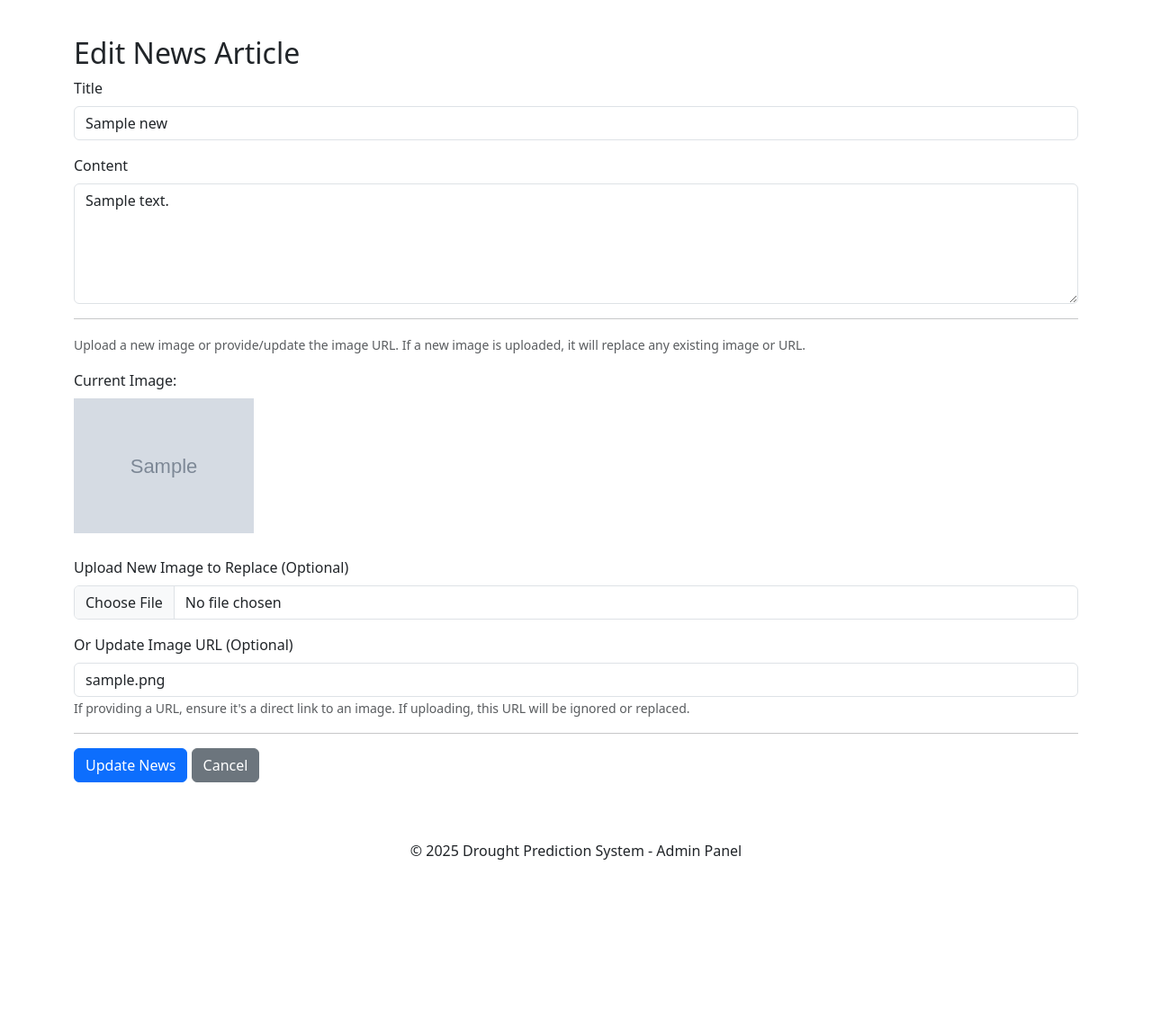
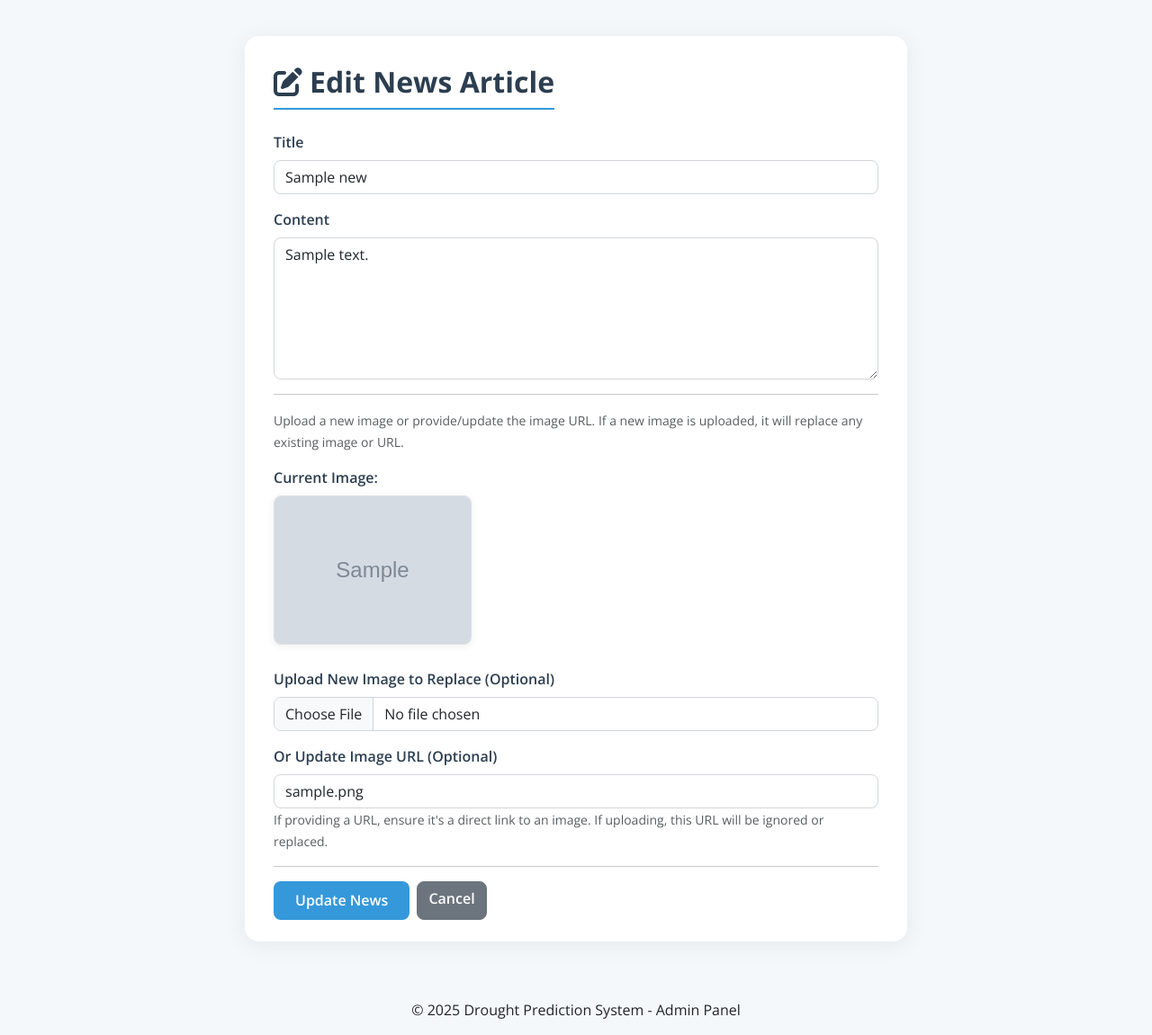
Before and after one commit to abeelgetahun/Drought-Prediction-, a PHP site: page /admin/edit_news.php?id=1 in a window 1280 px wide. Shown: the part 56-1207 px from the top of the page at 90% size. Before the commit the page ends 1012 px from the top, so only its background shows below. Run offline with PHP 8.4, Linux system fonts and the light colour scheme; the visitor is signed in with stand-in values (Sample User, id 1); tables that the repository leaves empty hold one stand-in row (values such as "Sample post"); grey boxes marked "Sample" are stand-in pictures; some libraries are stand-ins or nearby versions.

Commit message:
Enhance edit news page: improve styling, layout, and user experience with Bootstrap and custom CSS

```diff
--- a/admin/edit_news.php
+++ b/admin/edit_news.php
@@ -201,23 +201,102 @@ if ($_SERVER["REQUEST_METHOD"] == "POST") {
     <link href="https://fonts.googleapis.com/css2?family=Open+Sans:wght@400;600;700&display=swap" rel="stylesheet">
     <link href="https://cdn.jsdelivr.net/npm/bootstrap@5.3.2/dist/css/bootstrap.min.css" rel="stylesheet">
     <link rel="stylesheet" href="../css/style.css">
+    <style>
+        :root {
+            --primary-color: #2c3e50;
+            --secondary-color: #3498db;
+            --accent-color: #e74c3c;
+            --light-color: #ecf0f1;
+            --dark-color: #2c3e50;
+        }
+        body {
+            background-color: #f5f8fa;
+            font-family: 'Open Sans', sans-serif;
+            min-height: 100vh;
+        }
+        .section-heading {
+            font-weight: 700;
+            color: var(--dark-color);
+            border-bottom: 2px solid var(--secondary-color);
+            padding-bottom: 10px;
+            margin-bottom: 30px;
+            display: inline-block;
+        }
+        .card {
+            border-radius: 16px;
+            box-shadow: 0 4px 24px rgba(44,62,80,0.08);
+            border: none;
+            background: #fff;
+        }
+        .card-body {
+            padding: 2rem 2rem 1.5rem 2rem;
+        }
+        .form-label {
+            font-weight: 600;
+            color: var(--primary-color);
+        }
+        .form-control, textarea.form-control {
+            border-radius: 8px;
+            border: 1px solid #d1d5db;
+            font-size: 1rem;
+        }
+        .form-control:focus {
+            border-color: var(--secondary-color);
+            box-shadow: 0 0 0 2px rgba(52,152,219,0.15);
+        }
+        .btn-primary {
+            background-color: var(--secondary-color);
+            border: none;
+            border-radius: 8px;
+            font-weight: 600;
+            padding: 0.6rem 1.5rem;
+            transition: background 0.2s;
+        }
+        .btn-primary:hover {
+            background-color: #217dbb;
+        }
+        .btn-secondary {
+            border-radius: 8px;
+            font-weight: 600;
+        }
+        .alert {
+            border-radius: 8px;
+            font-size: 0.97rem;
+        }
+        .current-image-preview {
+            border-radius: 8px;
+            border: 1px solid #e0e0e0;
+            max-width: 220px;
+            margin-bottom: 10px;
+            box-shadow: 0 2px 8px rgba(44,62,80,0.07);
+        }
+        @media (max-width: 576px) {
+            .card-body {
+                padding: 1rem 0.5rem 1rem 0.5rem;
+            }
+        }
+    </style>
 </head>
 <body>
     <?php require_once 'includes/admin_navbar.php'; ?>
 
     <div class="container mt-5 pt-5 mb-5">
-        <h2><?php echo $page_title; ?></h2>
+        <div class="row justify-content-center">
+            <div class="col-lg-8 col-md-10">
+                <div class="card">
+                    <div class="card-body">
+                        <h2 class="section-heading mb-4"><i class="fas fa-edit me-2"></i><?php echo $page_title; ?></h2>
 
                         <?php
                         if(!empty($error_message)){
-            echo '<div class="alert alert-danger">' . $error_message . '</div>';
+                            echo '<div class="alert alert-danger mb-3">' . $error_message . '</div>';
                         }
-         if(!empty($image_upload_err)){ // Display image upload specific errors
-            echo '<div class="alert alert-danger">' . $image_upload_err . '</div>';
+                        if(!empty($image_upload_err)){
+                            echo '<div class="alert alert-danger mb-3">' . $image_upload_err . '</div>';
                         }
                         ?>
 
-        <form action="<?php echo htmlspecialchars(basename($_SERVER['REQUEST_URI'])); ?>" method="post" enctype="multipart/form-data">
+                        <form action="<?php echo htmlspecialchars(basename($_SERVER['REQUEST_URI'])); ?>" method="post" enctype="multipart/form-data" autocomplete="off">
                             <input type="hidden" name="id" value="<?php echo $news_id; ?>"/>
                             <div class="mb-3">
                                 <label for="title" class="form-label">Title</label>
@@ -226,7 +305,7 @@ if ($_SERVER["REQUEST_METHOD"] == "POST") {
                             </div>
                             <div class="mb-3">
                                 <label for="content" class="form-label">Content</label>
-                <textarea name="content" class="form-control <?php echo (!empty($content_err)) ? 'is-invalid' : ''; ?>" id="content" rows="5"><?php echo htmlspecialchars($content); ?></textarea>
+                                <textarea name="content" class="form-control <?php echo (!empty($content_err)) ? 'is-invalid' : ''; ?>" id="content" rows="6"><?php echo htmlspecialchars($content); ?></textarea>
                                 <span class="invalid-feedback"><?php echo $content_err; ?></span>
                             </div>
 
@@ -236,7 +315,7 @@ if ($_SERVER["REQUEST_METHOD"] == "POST") {
                             <?php if (!empty($image_url)): ?>
                             <div class="mb-3">
                                 <label class="form-label">Current Image:</label><br>
-                <img src="<?php echo (preg_match('/^http(s)?:\/\//', $image_url) ? htmlspecialchars($image_url) : '../' . htmlspecialchars($image_url)); ?>" alt="Current News Image" style="max-width: 200px; height: auto; margin-bottom: 10px;">
+                                <img src="<?php echo (preg_match('/^http(s)?:\/\//', $image_url) ? htmlspecialchars($image_url) : '../' . htmlspecialchars($image_url)); ?>" alt="Current News Image" class="current-image-preview">
                             </div>
                             <?php endif; ?>
 
@@ -252,11 +331,18 @@ if ($_SERVER["REQUEST_METHOD"] == "POST") {
                             </div>
                             <hr>
 
+                            <div class="d-flex gap-2">
                                 <button type="submit" class="btn btn-primary">Update News</button>
                                 <a href="manage_news.php" class="btn btn-secondary">Cancel</a>
+                            </div>
                         </form>
+                    </div>
+                </div>
+            </div>
+        </div>
     </div>
 
     <?php require_once 'includes/admin_footer.php'; ?>
+    <script src="https://cdnjs.cloudflare.com/ajax/libs/font-awesome/6.4.0/js/all.min.js"></script>
 </body>
 </html>
```
Lines whose indentation alone changed are shown as unchanged.
